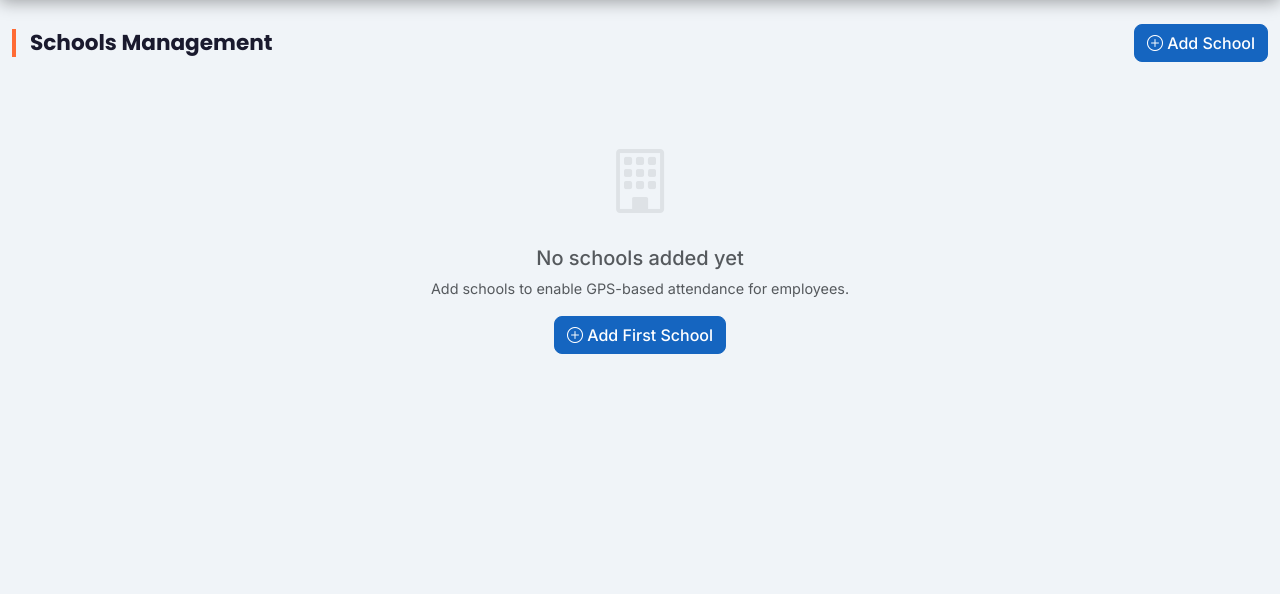
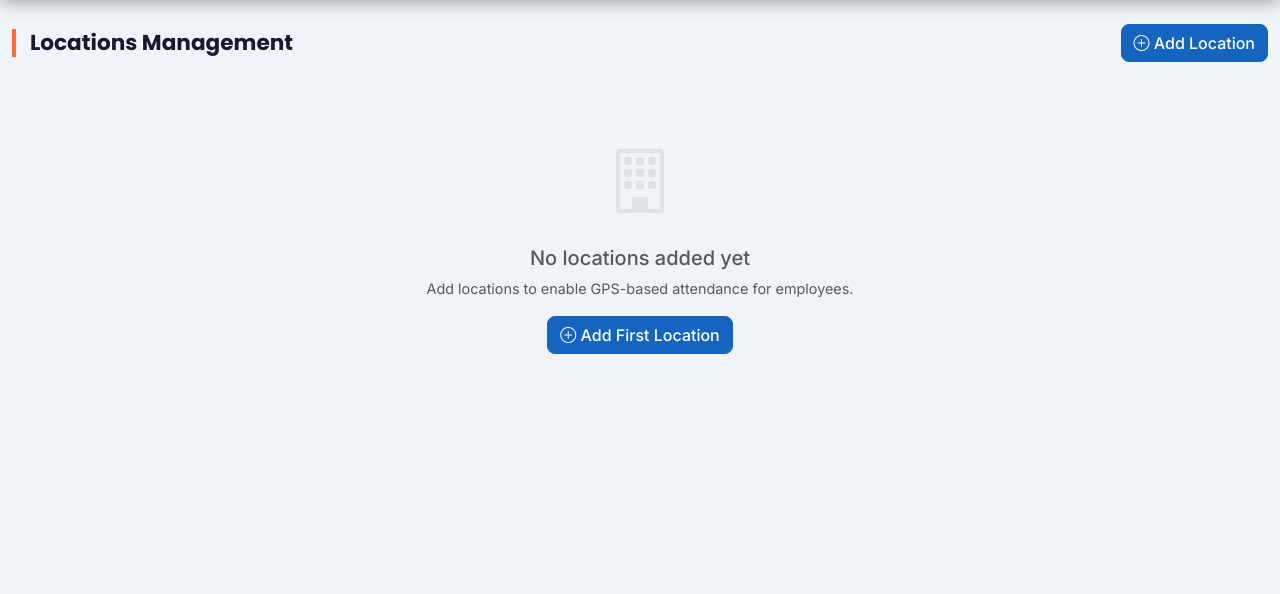
Before and after one commit to robopirate/Payroll-App, a Flask app: page /schools in a window 1280 px wide. Shown: the part 64-658 px from the top of the page. Run offline with Flask 3, Linux system fonts and the light colour scheme; a user stored in the database is signed in; data that the repository does not hold is empty.

Commit message:
Rename School to Location in UI, add location_type dropdown, rename Teacher to Employee

```diff
--- a/blueprints/admin.py
+++ b/blueprints/admin.py
@@ -294,10 +294,11 @@ def add_school():
             latitude=float(f.get('latitude')) if f.get('latitude') else None,
             longitude=float(f.get('longitude')) if f.get('longitude') else None,
             geofence_radius=float(f.get('geofence_radius') or 150),
+            location_type=f.get('location_type', 'School').strip(),
         )
         db.session.add(school)
         db.session.commit()
-        flash(f'School "{school.name}" added.', 'success')
+        flash(f'Location "{school.name}" added.', 'success')
         return redirect(url_for('.schools'))
     return render_template('schools/form.html', school=None, edit=False)
 
@@ -313,8 +314,9 @@ def edit_school(school_id):
         school.latitude = float(f.get('latitude')) if f.get('latitude') else None
         school.longitude = float(f.get('longitude')) if f.get('longitude') else None
         school.geofence_radius = float(f.get('geofence_radius') or school.geofence_radius)
+        school.location_type = f.get('location_type', school.location_type or 'School').strip()
         db.session.commit()
-        flash('School updated.', 'success')
+        flash('Location updated.', 'success')
         return redirect(url_for('.schools'))
     return render_template('schools/form.html', school=school, edit=True)
 
@@ -325,7 +327,7 @@ def delete_school(school_id):
     school = School.query.get_or_404(school_id)
     school.is_active = False
     db.session.commit()
-    flash(f'School "{school.name}" removed.', 'info')
+    flash(f'Location "{school.name}" removed.', 'info')
     return redirect(url_for('.schools'))
 
 
--- a/models.py
+++ b/models.py
@@ -41,6 +41,7 @@ class School(db.Model):
     longitude = db.Column(db.Float)
     geofence_radius = db.Column(db.Float, default=150.0)
     is_active = db.Column(db.Boolean, default=True)
+    location_type = db.Column(db.String(30), default='School')
 
 
 class Employee(db.Model):
--- a/templates/base.html
+++ b/templates/base.html
@@ -55,7 +55,7 @@
       <i class="bi bi-people-fill"></i> Employees
     </a>
     <a href="{{ url_for('admin.schools') }}" class="{% if 'school' in (request.endpoint or '') %}active{% endif %}">
-      <i class="bi bi-building-fill"></i> Schools
+      <i class="bi bi-building-fill"></i> Locations
     </a>
     <a href="{{ url_for('admin.attendance') }}" class="{% if 'attendance' in (request.endpoint or '') %}active{% endif %}">
       <i class="bi bi-calendar-check-fill"></i> Attendance
--- a/templates/dashboard.html
+++ b/templates/dashboard.html
@@ -270,7 +270,7 @@
       <div class="card stat-card-modern grad-cyan">
         <div>
           <div class="stat-number">{{ schools_count }}</div>
-          <div class="stat-label">Schools</div>
+          <div class="stat-label">Locations</div>
         </div>
         <div class="stat-emoji">🏫</div>
       </div>
@@ -305,7 +305,7 @@
       </a>
       <a href="{{ url_for('admin.schools') }}" class="action-card">
         <i class="bi bi-building-fill"></i>
-        <span>Manage Schools</span>
+        <span>Manage Locations</span>
       </a>
       <a href="{{ url_for('admin.sms_panel') }}" class="action-card">
         <i class="bi bi-chat-dots-fill"></i>
--- a/templates/portal/dashboard.html
+++ b/templates/portal/dashboard.html
@@ -378,7 +378,7 @@
   </div>
 </div>
 
-<!-- ── Quick Attendance for Teachers ───────────── -->
+<!-- ── Quick Attendance ───────────── -->
 {% if emp.schools %}
 <a href="{{ url_for('portal.portal_quick_attendance') }}" class="card" style="display:block;text-decoration:none;margin-bottom:16px;animation: cardSlideUp 0.5s ease-out 0.15s both;">
   <div class="card-body d-flex align-items-center gap-3 py-3 px-4">
@@ -386,8 +386,8 @@
       <i class="bi bi-calendar-check" style="font-size:1.4rem;color:white;"></i>
     </div>
     <div style="flex:1;">
-      <div style="font-weight:700;color:#0A1628;font-size:0.95rem;">Mark School Attendance</div>
-      <div style="font-size:0.75rem;color:#8894a8;">Quick daily attendance for your school</div>
+      <div style="font-weight:700;color:#0A1628;font-size:0.95rem;">Mark Location Attendance</div>
+      <div style="font-size:0.75rem;color:#8894a8;">Quick daily attendance for your location</div>
     </div>
     <i class="bi bi-chevron-right" style="color:#a0aab8;"></i>
   </div>
--- a/templates/portal/quick_attendance.html
+++ b/templates/portal/quick_attendance.html
@@ -131,7 +131,7 @@
     <input type="date" name="date" value="{{ sel_date.isoformat() }}" onchange="this.form.submit()">
     {% if schools|length > 1 %}
     <select name="school_id" class="form-select qa-school-select" onchange="this.form.submit()">
-      <option value="">Select School</option>
+      <option value="">Select Location</option>
       {% for s in schools %}
       <option value="{{ s.id }}" {% if selected_school and selected_school.id == s.id %}selected{% endif %}>{{ s.name }}</option>
       {% endfor %}
@@ -172,7 +172,7 @@
     {% if not employees %}
     <div class="qa-empty">
       <i class="bi bi-people fs-1"></i>
-      <p class="mt-2">No active employees in this school.</p>
+      <p class="mt-2">No active employees in this location.</p>
     </div>
     {% endif %}
 
@@ -183,7 +183,7 @@
   {% else %}
   <div class="qa-empty">
     <i class="bi bi-building fs-1"></i>
-    <p class="mt-2">Select a school to mark attendance.</p>
+    <p class="mt-2">Select a location to mark attendance.</p>
   </div>
   {% endif %}
 </div>
--- a/templates/schools/detail.html
+++ b/templates/schools/detail.html
@@ -11,11 +11,11 @@
   </div>
 
   <div class="row g-4">
-    <!-- School Info -->
+    <!-- Location Info -->
     <div class="col-lg-4">
       <div class="card border-0 shadow-sm">
         <div class="card-body">
-          <h6 class="fw-bold mb-3"><i class="bi bi-info-circle text-info"></i> School Details</h6>
+          <h6 class="fw-bold mb-3"><i class="bi bi-info-circle text-info"></i> Location Details</h6>
           {% if school.address %}
             <div class="mb-2"><i class="bi bi-geo text-muted me-2"></i>{{ school.address }}</div>
           {% endif %}
@@ -116,7 +116,7 @@
                   </td>
                 </tr>
                 {% else %}
-                <tr><td colspan="5" class="text-center text-muted py-3">No employees assigned to this school.</td></tr>
+                <tr><td colspan="5" class="text-center text-muted py-3">No employees assigned to this location.</td></tr>
                 {% endfor %}
               </tbody>
             </table>
--- a/templates/schools/list.html
+++ b/templates/schools/list.html
@@ -1,11 +1,11 @@
 {% extends 'base.html' %}
-{% block title %}Schools{% endblock %}
+{% block title %}Locations{% endblock %}
 {% block content %}
 <div class="container-fluid py-4">
   <div class="d-flex align-items-center justify-content-between mb-4">
-    <h4 class="page-header mb-0">Schools Management</h4>
+    <h4 class="page-header mb-0">Locations Management</h4>
     <a href="{{ url_for('admin.add_school') }}" class="btn btn-primary">
-      <i class="bi bi-plus-circle"></i> Add School
+      <i class="bi bi-plus-circle"></i> Add Location
     </a>
   </div>
 
@@ -19,6 +19,9 @@
           <div class="d-flex align-items-start justify-content-between mb-3">
             <div>
               <h6 class="fw-bold mb-1">{{ school.name }}</h6>
+              {% if school.location_type %}
+                <span class="badge bg-light text-dark" style="font-size:0.65rem;">{{ school.location_type }}</span>
+              {% endif %}
               {% if school.address %}
                 <div class="text-muted small"><i class="bi bi-geo-alt"></i> {{ school.address }}</div>
               {% endif %}
@@ -43,7 +46,7 @@
             <div class="col-4">
               <div class="border rounded p-2">
                 <div class="fw-bold text-primary">{{ stats.employee_count or 0 }}</div>
-                <div class="text-muted" style="font-size:0.7rem;">Teachers</div>
+                <div class="text-muted" style="font-size:0.7rem;">Employees</div>
               </div>
             </div>
             <div class="col-4">
@@ -71,7 +74,7 @@
         </div>
         <div class="card-footer bg-transparent border-top py-2">
           <a href="{{ url_for('admin.view_school', school_id=school.id) }}" class="btn btn-sm btn-outline-primary w-100">
-            <i class="bi bi-people"></i> Manage Teachers & Attendance
+            <i class="bi bi-people"></i> Manage Employees & Attendance
           </a>
         </div>
       </div>
@@ -81,10 +84,10 @@
   {% else %}
   <div class="text-center py-5">
     <i class="bi bi-building" style="font-size:4rem;color:#dee2e6;"></i>
-    <h5 class="mt-3 text-muted">No schools added yet</h5>
-    <p class="text-muted">Add schools to enable GPS-based attendance for employees.</p>
+    <h5 class="mt-3 text-muted">No locations added yet</h5>
+    <p class="text-muted">Add locations to enable GPS-based attendance for employees.</p>
     <a href="{{ url_for('admin.add_school') }}" class="btn btn-primary">
-      <i class="bi bi-plus-circle"></i> Add First School
+      <i class="bi bi-plus-circle"></i> Add First Location
     </a>
   </div>
   {% endif %}
```
Also changed, not shown: templates/portal/punch.html (+5 -2 lines), templates/schools/form.html (+19 -9 lines).
